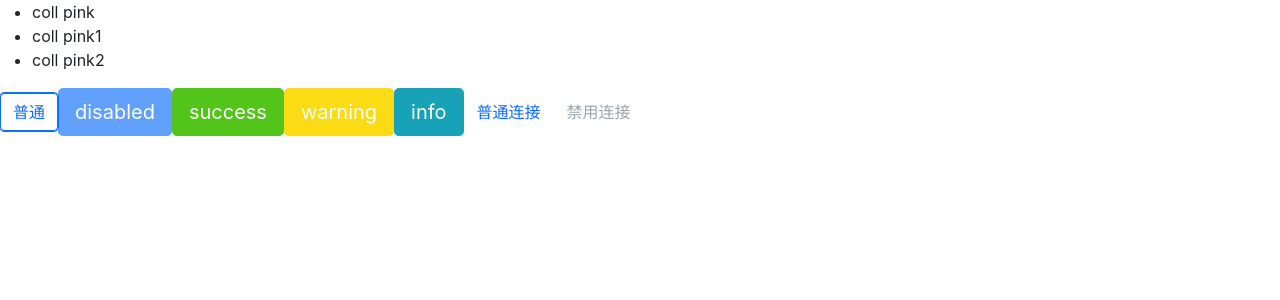
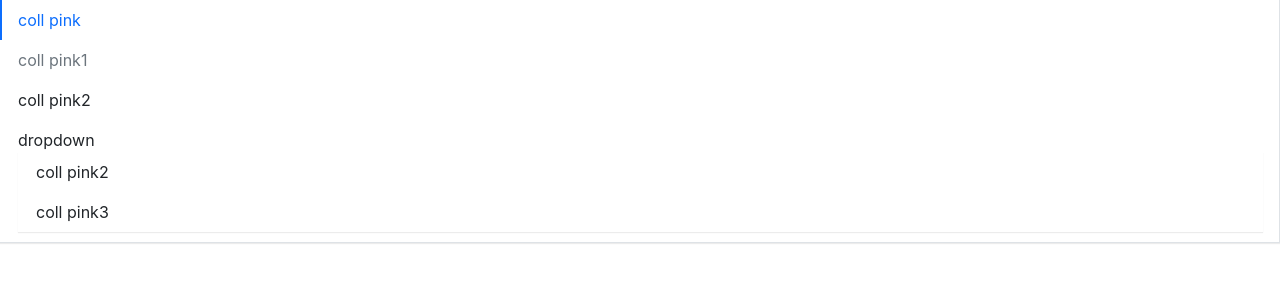
Before and after one commit to Shan-zhilin/labelDesign, a React (Create React App) app: page / in a window 1280 px wide. Shown: the top 300 px of the page. Built offline with nearby package versions, Linux system fonts and the light colour scheme.

Commit message:
style: 修复submenu样式问题

```diff
--- a/src/App.tsx
+++ b/src/App.tsx
@@ -2,40 +2,51 @@
  * @Author: shanzhilin
  * @Date: 2021-10-09 14:54:07
  * @LastEditors: shanzhilin
- * @LastEditTime: 2021-10-15 22:48:05
+ * @LastEditTime: 2021-11-14 23:49:58
  */
 import React from "react";
 import "./style/index.scss";
 import Button, { ButtonSize, ButtonType } from "./components/Button/button";
 import Menu from "./components/Menu/Menu";
 import MenuItem from "./components/Menu/MenuItem";
+import SubMenu from "./components/Menu/SubMenu";
 
 function App() {
   return (
     <div className="App">
       <header className="App-header">
-        <Menu defaultIndex={0}>
+        <Menu
+          defaultIndex={0}
+          onSelect={(index) => {
+            alert(index);
+          }}
+          mode="vertical"
+        >
           <MenuItem>coll pink</MenuItem>
-          <MenuItem>coll pink1</MenuItem>
+          <MenuItem disabled>coll pink1</MenuItem>
           <MenuItem>coll pink2</MenuItem>
+          <SubMenu title="dropdown">
+            <MenuItem>coll pink2</MenuItem>
+            <MenuItem>coll pink3</MenuItem>
+          </SubMenu>
         </Menu>
-        <Button autoFocus>普通</Button>
+        {/* <Button autoFocus>普通</Button>
         <Button btnType={ButtonType.Primary} size={ButtonSize.Large} disabled>
           disabled
         </Button>
-        <Button btnType={ButtonType.Success} size={ButtonSize.Large} onClick={() => {alert(111)}}>
+        <Button
+          btnType={ButtonType.Success}
+          size={ButtonSize.Large}
+          onClick={() => {
+            alert(111);
+          }}
+        >
           success
         </Button>
-        <Button
-          btnType={ButtonType.Warning}
-          size={ButtonSize.Large}
-        >
+        <Button btnType={ButtonType.Warning} size={ButtonSize.Large}>
           warning
         </Button>
-        <Button
-          btnType={ButtonType.Info}
-          size={ButtonSize.Large}
-        >
+        <Button btnType={ButtonType.Info} size={ButtonSize.Large}>
           info
         </Button>
         <Button btnType={ButtonType.Link} href="https://www.baidu.com">
@@ -43,7 +54,7 @@ function App() {
         </Button>
         <Button btnType={ButtonType.Link} href="https://www.baidu.com" disabled>
           禁用连接
-        </Button>
+        </Button> */}
       </header>
     </div>
   );
--- a/src/components/Menu/Menu.tsx
+++ b/src/components/Menu/Menu.tsx
@@ -2,35 +2,74 @@
  * @Author: shanzhilin
  * @Date: 2021-11-01 22:21:04
  * @LastEditors: shanzhilin
- * @LastEditTime: 2021-11-01 22:37:42
+ * @LastEditTime: 2021-11-11 00:51:29
  */
-import React, { Children } from "react";
+import React, { createContext, useState } from "react";
 import classNames from "classnames";
+import {MenuItemProps} from './MenuItem'
 
-type MenuMode = 'horizontal' | 'vertical'
+type MenuMode = "horizontal" | "vertical";
+type SelectCallback = (selectIndex: number) => void;
 export interface MenuProps {
   defaultIndex?: number;
   className?: string;
   mode?: MenuMode;
   style?: React.CSSProperties;
-  onSelect?: (selectIndex: number) => void
+  onSelect?: SelectCallback;
+}
+interface ImenuContext {
+  index: number;
+  onSelect?: SelectCallback;
 }
 
+// context 容器
+export const MenuContext = createContext<ImenuContext>({ index: 0 });
+
 const Menu: React.FC<MenuProps> = (props) => {
-    const {className,mode,style,defaultIndex,onSelect,children} = props
-    const classes = classNames('menu',className,{
-        'menu-vertical': mode === 'vertical'
+  const { className, mode, style, defaultIndex, onSelect, children } = props;
+  const [currentActive, setActive] = useState(defaultIndex);
+  const classes = classNames("menu", className, {
+    "menu-vertical": mode === "vertical",
+    "menu-horizontal": mode !== 'vertical',
+  });
+  const handelClick = (changeIndex: number) => {
+    setActive(changeIndex);
+    if (onSelect) {
+      onSelect(changeIndex);
+    }
+  };
+  // 传递给子组件使用的contextValue
+  const passedContext: ImenuContext = {
+    index: currentActive ? currentActive : 0,
+    onSelect: handelClick,
+  };
+  // 对传进来的children 进行判断，如果不是MenuItem类型则进行错误提示
+  const renderChildren = () => {
+    return React.Children.map(children,(child,index) => {
+      const childElement = child as React.FunctionComponentElement<MenuItemProps>
+      const {displayName} = childElement.type
+      if (displayName === 'MenuItem' || displayName === 'SubMenu') {
+        return React.cloneElement(childElement,{
+          index
+        })
+      }else {
+        console.error('Warning: Menu has a child which is not a MenuItem Componetn')
+      }
     })
+  }
 
-    return(
-        <ul className={classes} style={style}>{children}</ul>
-    )
-}
+  return (
+    <ul className={classes} style={style} data-testid="test-menu">
+      <MenuContext.Provider value={passedContext}>
+        {renderChildren()}
+      </MenuContext.Provider>
+    </ul>
+  );
+};
 
 Menu.defaultProps = {
-    defaultIndex: 0,
-    mode: 'horizontal'
-}
+  defaultIndex: 0,
+  mode: "horizontal",
+};
 
-
-export default Menu
+export default Menu;
--- a/src/components/Menu/MenuItem.tsx
+++ b/src/components/Menu/MenuItem.tsx
@@ -1,5 +1,12 @@
-import React from "react";
+/*
+ * @Author: shanzhilin
+ * @Date: 2021-11-01 22:48:53
+ * @LastEditors: shanzhilin
+ * @LastEditTime: 2021-11-10 23:22:51
+ */
+import React,{useContext} from "react";
 import classNames from "classnames";
+import { MenuContext } from "./Menu";
 
 export interface MenuItemProps {
     index?:number;
@@ -10,12 +17,20 @@ export interface MenuItemProps {
 
 const MenuItem:React.FC<MenuItemProps> = (props) =>{
     const {index,disabled,className,style,children} = props
+    const context = useContext(MenuContext)
     const classes = classNames('menu-item',className,{
-        'is-disabled': disabled
+        'is-disabled': disabled,
+        'is-active': context.index === index
     })
+    const handelClick = () => {
+        if (context.onSelect && !disabled && (typeof index === 'number')) {
+            context.onSelect(index)
+        }
+    }
     return(
-        <li className={classes} style={style}>{children}</li>
+        <li className={classes} style={style} onClick={handelClick}>{children}</li>
     )
 }
+MenuItem.displayName = 'MenuItem'
 
 export default MenuItem
--- /dev/null
+++ b/src/components/Menu/SubMenu.tsx
@@ -0,0 +1,40 @@
+import React,{useContext} from "react";
+import classNames from "classnames";
+import { MenuContext } from "./Menu";
+import {MenuItemProps} from './MenuItem'
+
+export interface  SubMenuProps {
+    index?:number;
+    className?: string
+    title:string
+}
+
+const SubMenu: React.FC<SubMenuProps>= (props) => {
+    const {index,title,className,children} = props
+    const context = useContext(MenuContext)
+    const classes = classNames('menu-item submenu-item',className,{
+        'is-active':index === context.index,
+    })
+    const renderChildren = () => {
+        const childrenElement = React.Children.map(children,(child,index) => {
+            const childElement = child as React.FunctionComponentElement<MenuItemProps>
+            if (childElement.type.displayName === 'MenuItem') {
+                return childElement
+            }else {
+                console.error('Warning: SubMenu has a child which is not a MenuItem Componetn')
+            }
+        })
+        return(
+            <ul className='submenu'>{childrenElement}</ul>
+        )
+    }
+    return(
+        <li key={index} className={classes}>
+            <div className='submenu-title'>{title}</div>
+            {renderChildren()}
+        </li>
+    )
+}
+SubMenu.displayName = "SubMenu"
+
+export default SubMenu
--- /dev/null
+++ b/src/components/Menu/_style.scss
@@ -0,0 +1,87 @@
+.menu {
+    display: flex;
+    flex-wrap: wrap;
+    padding-left: 0;
+    list-style: none;
+    border-bottom: $menu-border-width solid $menu-border-color;
+    box-shadow: $menu-box-shadow;
+
+    .menu-item {
+        padding: $menu-item-padding-y $menu-item-padding-x;
+        cursor: pointer;
+        transition: $menu-transition;
+        &:hover,&:focus {
+            text-decoration: none;
+        }
+        &.is-disabled {
+            pointer-events: none;
+            color: $menu-item-disabled-color;
+            cursor: default;
+        }
+        &.is-active,&:hover {
+            color: $menu-item-active-color;
+            border-bottom: $menu-item-active-border-width solid $menu-item-active-color;
+        }
+    }
+}
+// 下拉菜单的父容器样式
+.submenu-item {
+    position: relative;
+    display: flex;
+    flex-direction: column;
+    align-items: center;
+    border-bottom: $menu-item-active-border-width solid  transparent;
+}
+// 下拉菜单容器样式
+.submenu {
+    position: absolute;
+    top: 110%;
+    list-style: none;
+    padding-left: 0;
+    white-space: nowrap;
+    border: $menu-border-width solid $menu-border-color;
+    box-shadow: $menu-box-shadow;
+
+    .menu-item  {
+        padding: $menu-item-padding-y $menu-item-padding-x;
+        cursor: pointer;
+        transition: $menu-transition;
+        color: $body-color;
+        &:hover,&:focus {
+            text-decoration: none;
+        }
+        &.is-disabled {
+            pointer-events: none;
+            color: $menu-item-disabled-color;
+            cursor: default;
+        }
+        &.is-active,&:hover {
+            color: $menu-item-active-color;
+            border-bottom: none;
+        }
+    }
+}
+
+
+
+.menu-vertical {
+    flex-direction: column;
+    border-right: $menu-border-width solid $menu-border-color;
+    .submenu-item {
+        position: relative;
+        display: block;
+        border-bottom: $menu-item-active-border-width solid  transparent;
+    }
+    .submenu {
+        position: static;
+        border: none;
+    }
+    .menu-item {
+        border-left: $menu-item-active-border-width solid transparent;
+        &.is-active,&:hover {
+            color: $menu-item-active-color;
+            border-bottom: 0px;
+            border-left: $menu-item-active-border-width solid $menu-item-active-color;
+        }
+    }
+}
--- a/src/style/index.scss
+++ b/src/style/index.scss
@@ -9,3 +9,6 @@
 
 // button style
 @import '../components/Button/style';
+
+// menu style
+@import '../components/Menu/style'
```
Also changed, not shown: 1 other file (tests, documents, lock files or other folders).
